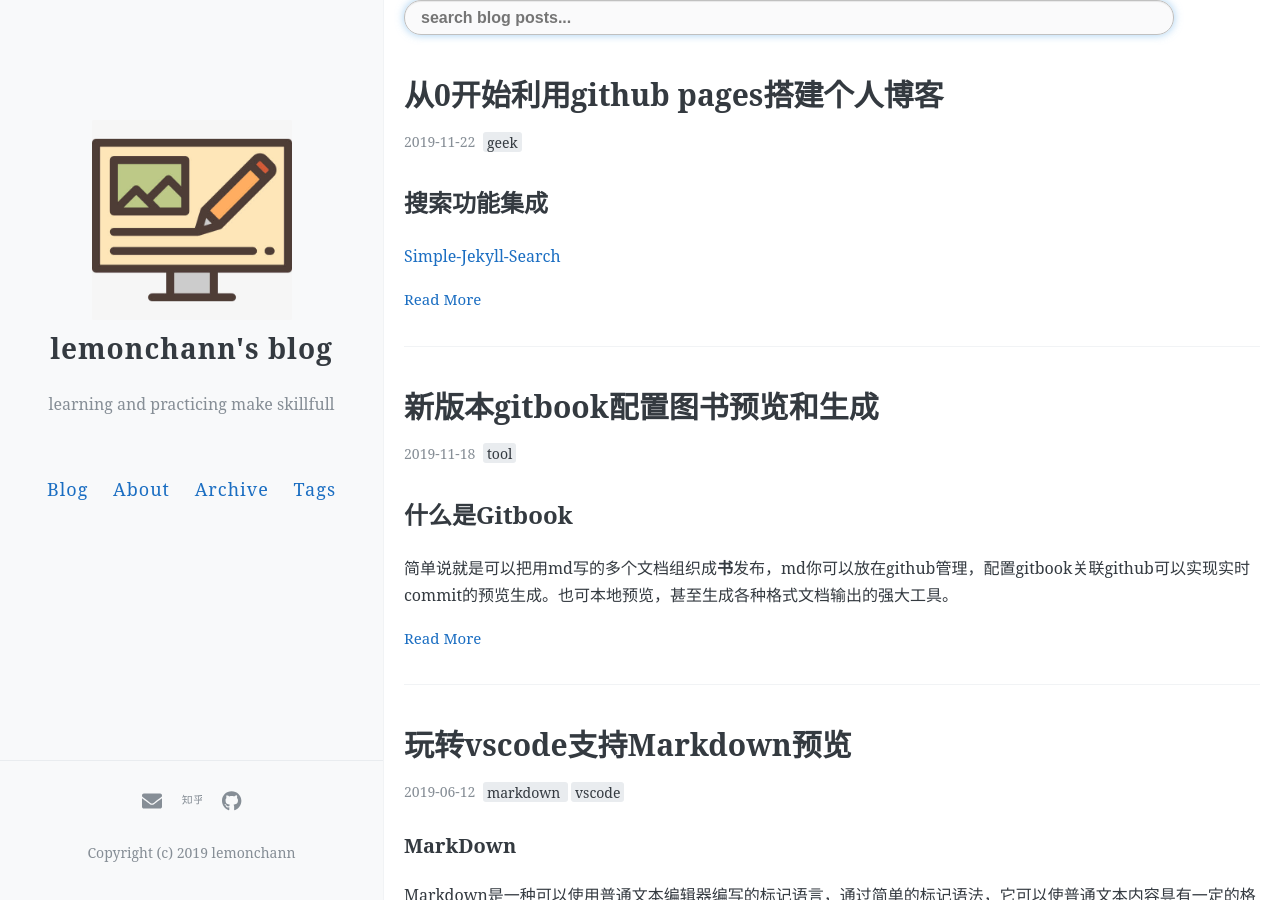
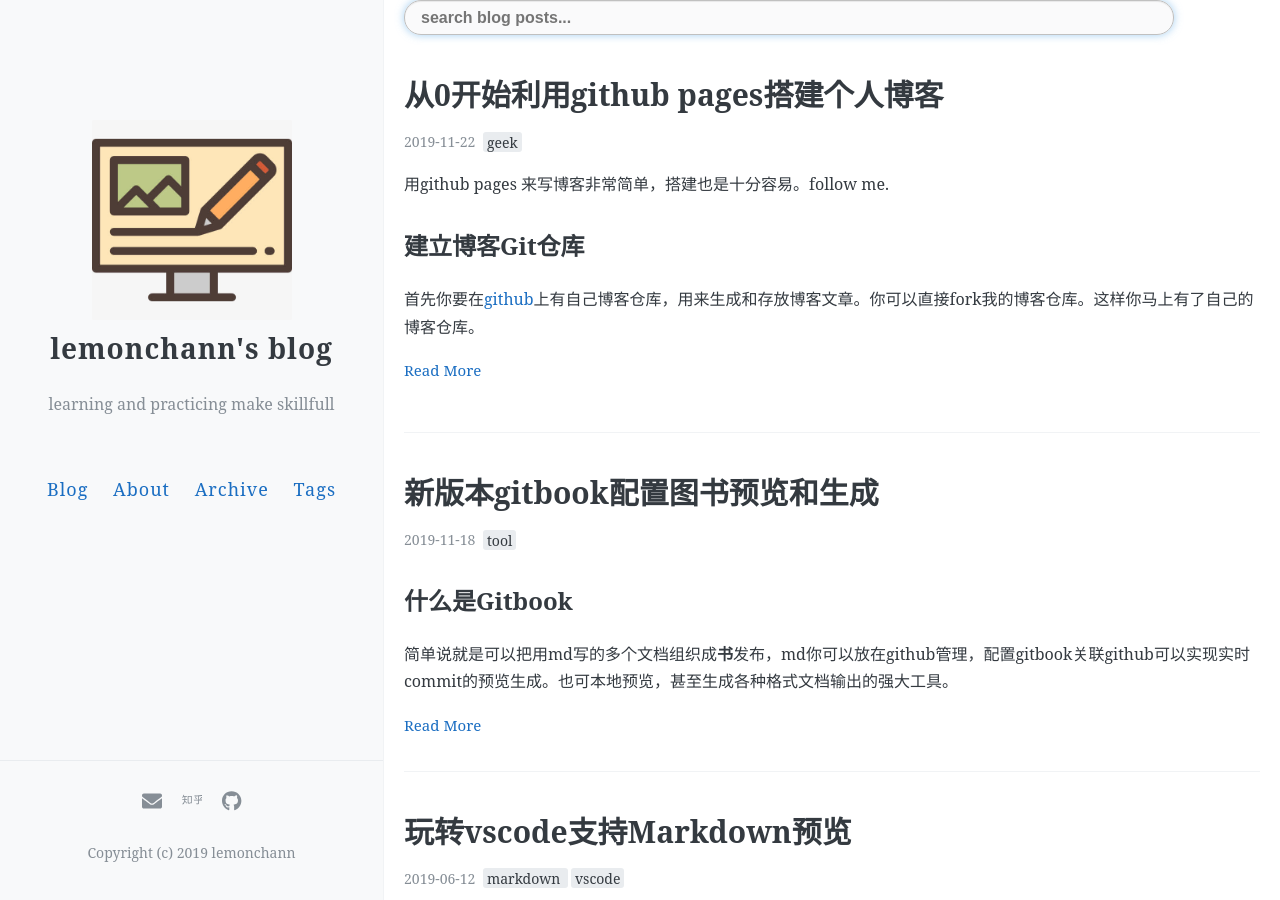
Before and after one commit to lemonchann/lemonchann.github.io, a Jekyll site: the page built from index.html, in a window 1280 px wide and 900 px high. Built offline with Jekyll 4.4.1, drawn with Linux system fonts in a browser that asks for light colours; the list of posts is cut into pages by our own code; comment, search, counter and statistics services are not loaded.

Commit message:
update blog

```diff
--- a/_posts/2019-11-22-create_blog_with_github_pages.md
+++ b/_posts/2019-11-22-create_blog_with_github_pages.md
@@ -6,6 +6,16 @@
 comments: true
 author: lemonchann
 ---
+
+用github pages 来写博客非常简单，搭建也是十分容易。follow me.
+
+## 建立博客Git仓库
+
+首先你要在[github](https://github.com/)上有自己博客仓库，用来生成和存放博客文章。你可以直接fork我的博客仓库。这样你马上有了自己的博客仓库。
+
+[点这里我的博客地址](https://github.com/lemonchann/lemonchann.github.io)
+
+![for博客](https://raw.githubusercontent.com/lemonchann/lemonchann.github.io/master/2019-11-22-create_blog_with_github_pages/fork%E5%8D%9A%E5%AE%A2.png)
 
 ## 搜索功能集成
 
```
Also changed, not shown: about.md (+1 -1 lines), 2019-11-22-create_blog_with_github_pages/fork博客.png (deleted).
